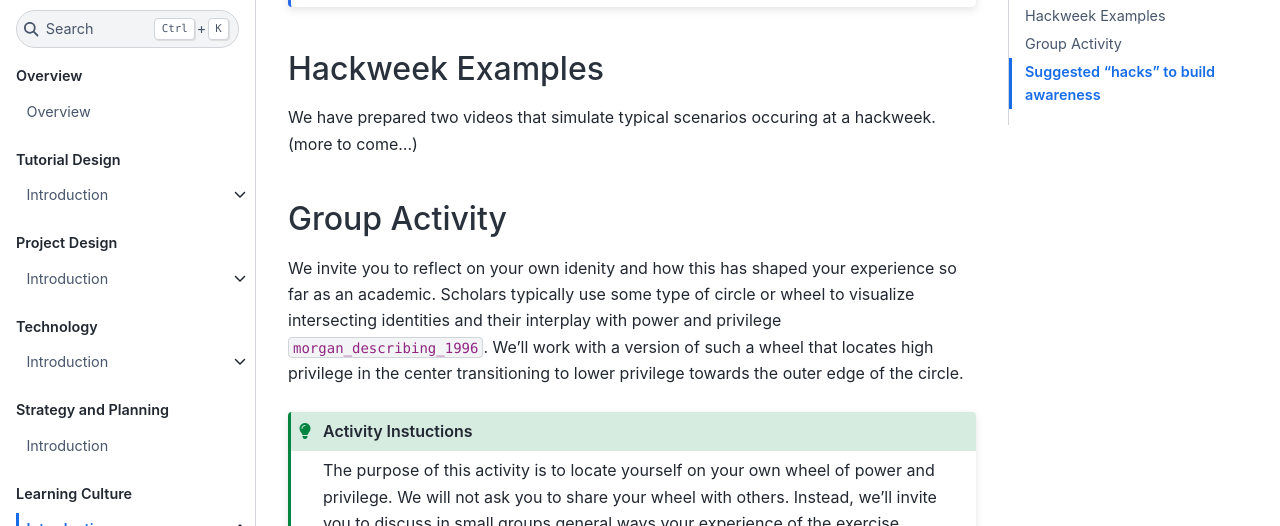
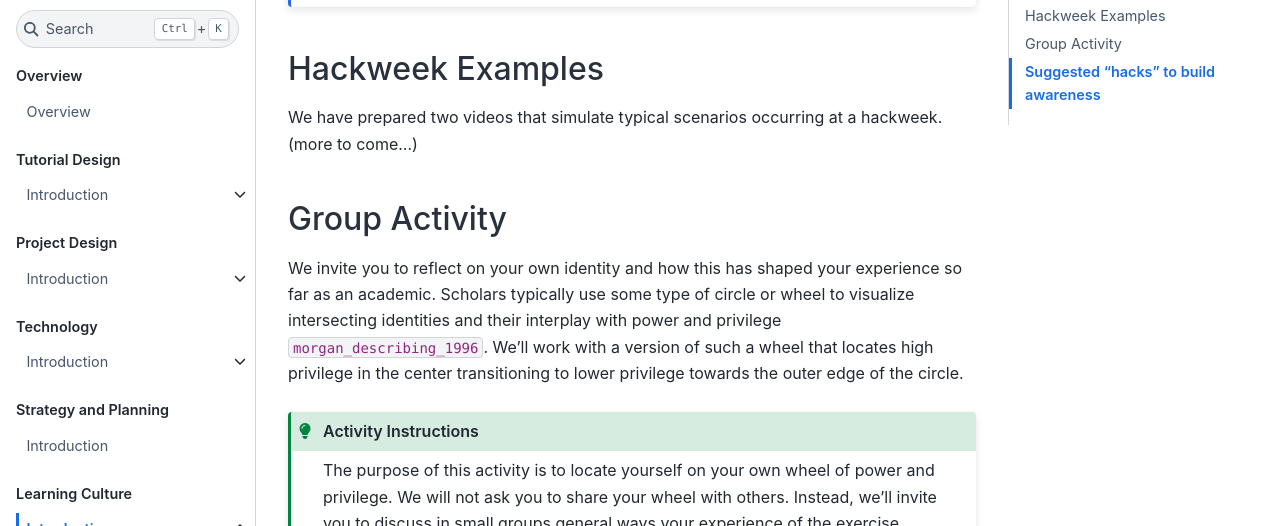
Before and after one commit to uwhackweek/hackweeks-as-a-service, a Jupyter Book: the page built from docs/culture/psychological-safety.md, in a window 1280 px wide and 900 px high, scrolled down 3958 px. Shown: the part 153-679 px from the top of the window. Built offline with Jupyter Book 1.0.4 settings and Sphinx 7.4.7 and the Sphinx Book theme 1.1.4, drawn with Linux system fonts in a browser that asks for light colours; cross-references to code outside the pages are shown as plain code.

Commit message:
fix more typos

```diff
--- a/docs/culture/psychological-safety.md
+++ b/docs/culture/psychological-safety.md
@@ -75,13 +75,13 @@ Over the years, we have noticed career stage playing an important role in how pe
 
 ## Hackweek Examples
 
-We have prepared two videos that simulate typical scenarios occuring at a hackweek. (more to come...)
+We have prepared two videos that simulate typical scenarios occurring at a hackweek. (more to come...)
 
 ## Group Activity
 
-We invite you to reflect on your own idenity and how this has shaped your experience so far as an academic. Scholars typically use some type of circle or wheel to visualize intersecting identities and their interplay with power and privilege {cite:p}`morgan_describing_1996`. We'll work with a version of such a wheel that locates high privilege in the center transitioning to lower privilege towards the outer edge of the circle.
+We invite you to reflect on your own identity and how this has shaped your experience so far as an academic. Scholars typically use some type of circle or wheel to visualize intersecting identities and their interplay with power and privilege {cite:p}`morgan_describing_1996`. We'll work with a version of such a wheel that locates high privilege in the center transitioning to lower privilege towards the outer edge of the circle.
 
-:::{admonition} Activity Instuctions
+:::{admonition} Activity Instructions
 :class: tip
 The purpose of this activity is to locate yourself on your own wheel of power and privilege. We will not ask you to share your wheel with others. Instead, we'll invite you to discuss in small groups general ways your experience of the exercise might affect how you show up at the hackweek.
 1. Think about 3 or 4 identities that have particular meaning for you when you think about participating in a learning environment, and jot these down in a list.
```
